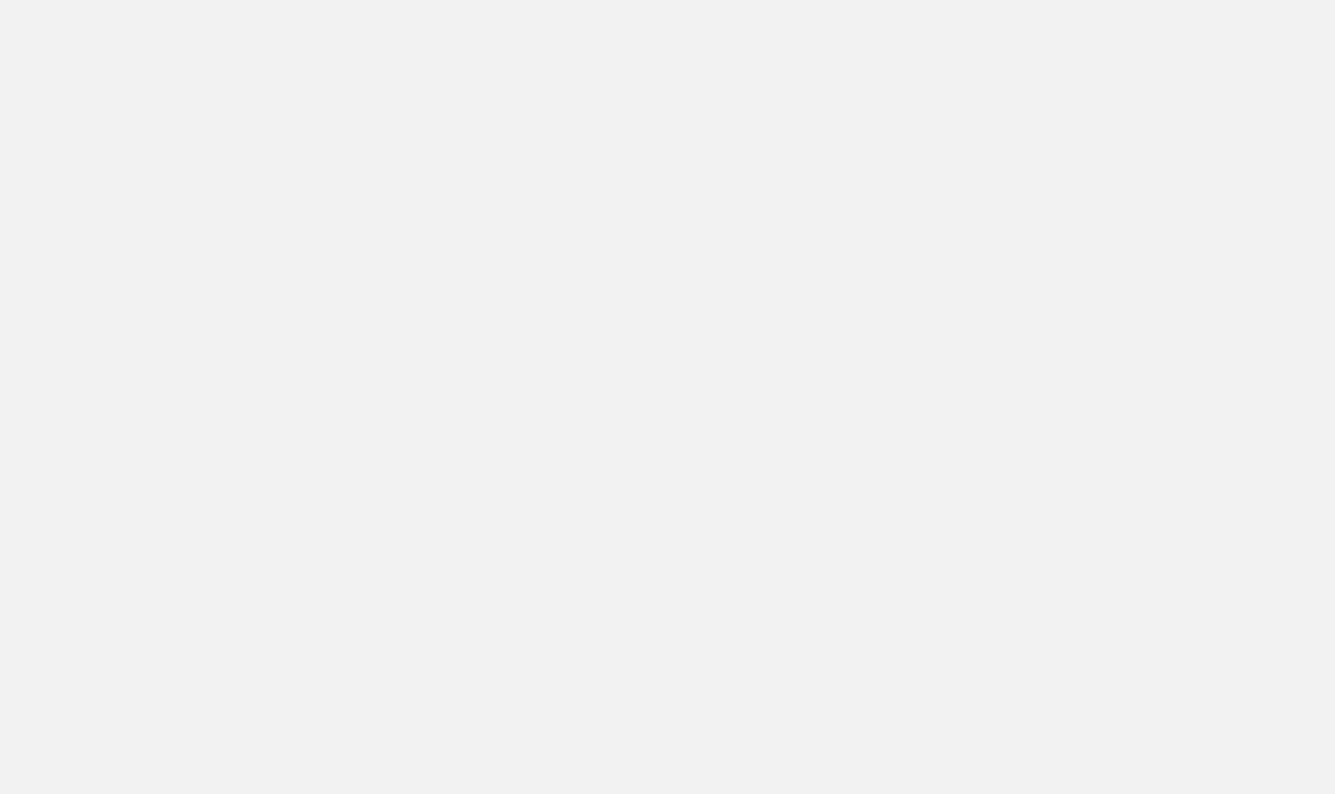
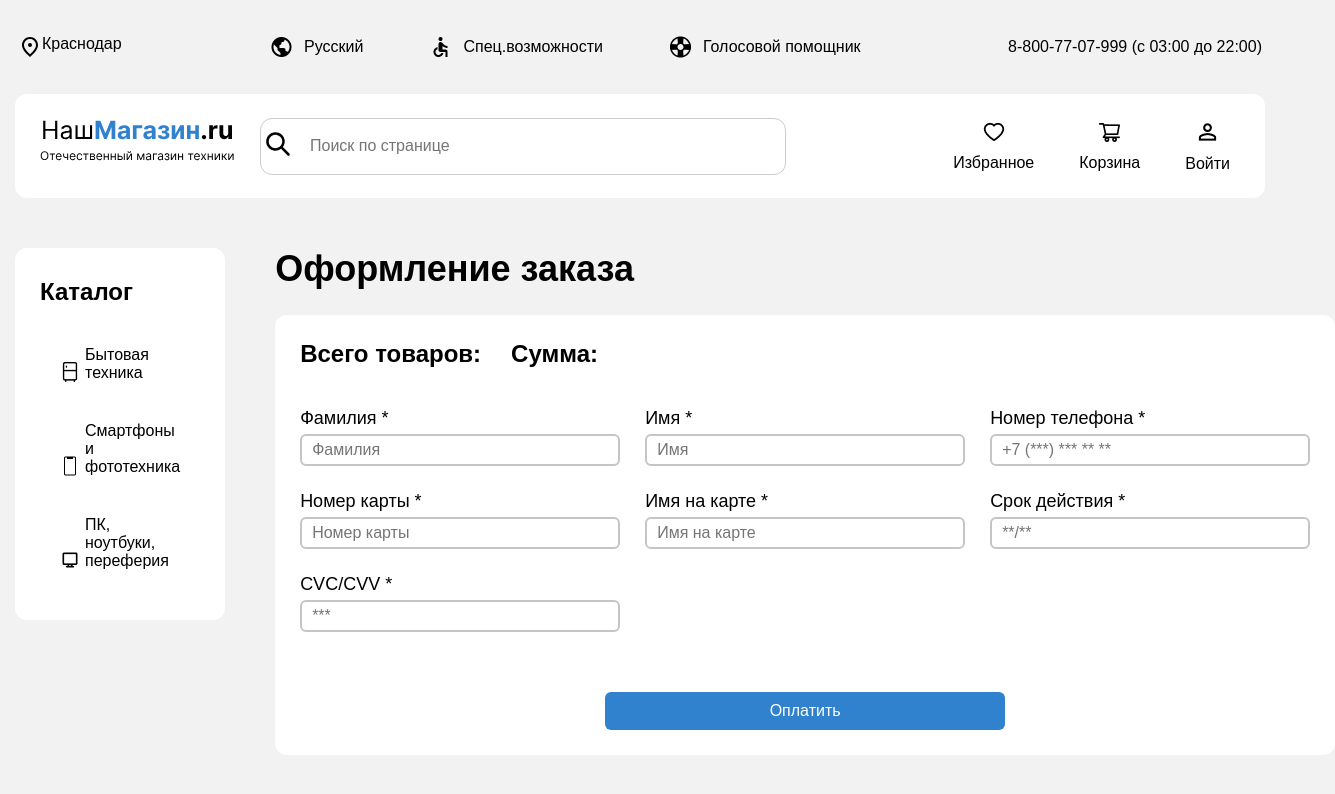
Before and after one commit to WaterMelonyOcO/voice-assistant-Frogs, a React (Create React App) app in the folder frontend/voice-assistant/: page /cart/order in a window 1280 px wide. Before the commit this address had no page. Shown: the top 794 px of the page, 1335 px wide, since content can reach past the window. Built offline with nearby package versions, Linux system fonts and the light colour scheme.

Commit message:
order page finished

```diff
--- a/frontend/voice-assistant/src/App.js
+++ b/frontend/voice-assistant/src/App.js
@@ -2,6 +2,7 @@ import './App.css';
 import {BrowserRouter, Routes, Route} from "react-router-dom";
 import MainPage from './pages/MainPage/MainPage';
 import LoginPage from './pages/LoginPage/LoginPage';
+import OrderRegistration from './pages/OrderRegistration/OrderRegistration';
 
 function App() {
   return (
@@ -9,6 +10,7 @@ function App() {
       <Routes>
         <Route path="/" element={<LoginPage />} />
         <Route path="/main" element={<MainPage/>} />
+        <Route path='cart/order' element={<OrderRegistration />} />
       </Routes>
     </BrowserRouter>
 
--- /dev/null
+++ b/frontend/voice-assistant/src/pages/OrderRegistration/OrderRegistration.jsx
@@ -0,0 +1,72 @@
+import './style.css';
+import Header from '../../components/Header/Header';
+import Catalog from '../../components/Catalog/Catalog';
+
+export default function OrderRegistration() {
+    return (<>
+        <Header />
+
+        <div className="body-layout">
+            <Catalog />
+
+            <div className="body-layout_leftside">
+                <h2 className="main_header">
+                    Оформление заказа
+                </h2>
+                <form className='leftside_form'>
+                    <span className='result_text'>
+                        <h3 className='text_h3'>Всего товаров: </h3>
+                        <h4 className='text_h4'>
+
+                        </h4>
+
+                        <h3 className='text_h3'>Сумма: </h3>
+                        <h4 className='text_h4'>
+
+                        </h4>
+                    </span>
+
+                    <div className='inputs_wrapper'>
+                    <span className='form-wrapper'>
+                        <label htmlFor="surname" className='form-label'>Фамилия *</label>
+                        <input type="text" name="surname" id="surname" placeholder='Фамилия' className='form-input newinp'/>
+                    </span>
+
+                    <span className='form-wrapper'>
+                        <label htmlFor="name" className='form-label'>Имя *</label>
+                        <input type="text" name="name" id="name" placeholder='Имя' className='form-input newinp'/>
+                    </span>
+
+                    <span className='form-wrapper'>
+                        <label htmlFor="phone" className='form-label'>Номер телефона *</label>
+                        <input type="text" name="phone" id="phone" placeholder='+7 (***) *** ** **' className='form-input newinp'/>
+                    </span>
+
+                    <span className='form-wrapper'>
+                        <label htmlFor="card" className='form-label'>Номер карты *</label>
+                        <input type="number" name="card" id="card" placeholder='Номер карты' className='form-input newinp'
+                        maxLength={19}/>
+                    </span>
+
+                    <span className='form-wrapper'>
+                        <label htmlFor="card_name" className='form-label'>Имя на карте *</label>
+                        <input type="text" name="card_name" id="card_name" placeholder='Имя на карте' className='form-input newinp'/>
+                    </span>
+
+                    <span className='form-wrapper'>
+                        <label htmlFor="card_date" className='form-label'>Срок действия *</label>
+                        <input type="text" name="card_date" id="card_date" placeholder='**/**' className='form-input newinp' maxLength={5}/>
+                    </span>
+
+                    <span className='form-wrapper'>
+                        <label htmlFor="card_cvc" className='form-label'>CVC/CVV *</label>
+                        <input type="number" name="card_cvc" id="card_cvc" placeholder='***' className='form-input newinp'
+                        maxLength={3} />
+                    </span>
+                    </div>
+                    <input type='submit' value="Оплатить" name="submit" className='form-btn newbtn'></input>
+                </form>
+            </div>
+        </div>
+        </>)
+}
--- /dev/null
+++ b/frontend/voice-assistant/src/pages/OrderRegistration/style.css
@@ -0,0 +1,42 @@
+.body-layout_leftside {
+    height: max-content;
+    margin: 0 10px 50px 0;
+}
+.leftside_form {
+    background-color: #fff;
+    border-radius: 12px;
+    padding: 25px;
+    display: flex;
+    flex-direction: column;
+    align-items: flex-start;
+}
+
+.result_text {
+    display: flex;
+    flex-direction: row;
+    gap: 15px;
+    margin-bottom: 40px;
+}
+
+.text_h3 {
+    font-size: 24px;
+}
+
+.text_h4 {
+    font-size: 24px;
+    font-weight: bold;
+}
+
+.inputs_wrapper {
+    display: grid;
+    grid-template-columns: repeat(3, 1fr);
+    gap: 25px;
+}
+.newinp {
+    width: 20em;
+}
+
+.newbtn {
+    margin-top: 60px;
+    align-self: center;
+}
```
